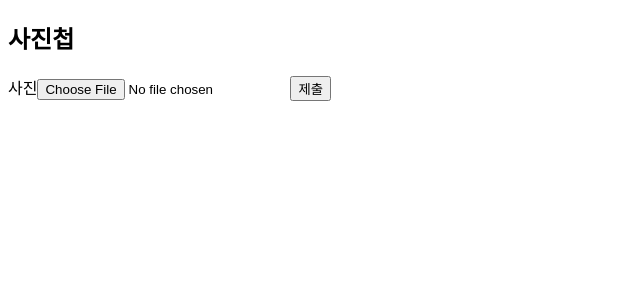
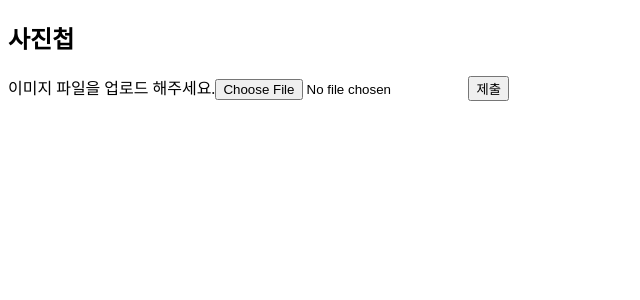
Before and after one commit to oogab/image_upload, a React (Create React App) app in the folder client/: page / in a window 1280 px wide. Shown: the top 300 px of the page, without its empty margins (0-640 px from the left). Built offline with nearby package versions, Linux system fonts and the light colour scheme.

Commit message:
useState로 이미지 파일 데이터 관리하기

```diff
--- a/client/src/components/UploadForm.js
+++ b/client/src/components/UploadForm.js
@@ -1,10 +1,20 @@
-import React from "react";
+import React, { useState } from "react";
 
 const UploadForm = () => {
+  const [file, setFile] = useState(null);
+  const [fileName, setFileName] = useState("이미지 파일을 업로드 해주세요.");
   return (
     <form>
-      <label htmlFor="image">사진</label>
-      <input id="image" type="file" />
+      <label htmlFor="image">{fileName}</label>
+      <input
+        id="image"
+        type="file"
+        onChange={(event) => {
+          const imageFile = event.target.files[0];
+          setFile(imageFile);
+          setFileName(imageFile.name);
+        }}
+      />
       <button type="submit">제출</button>
     </form>
   );
```
